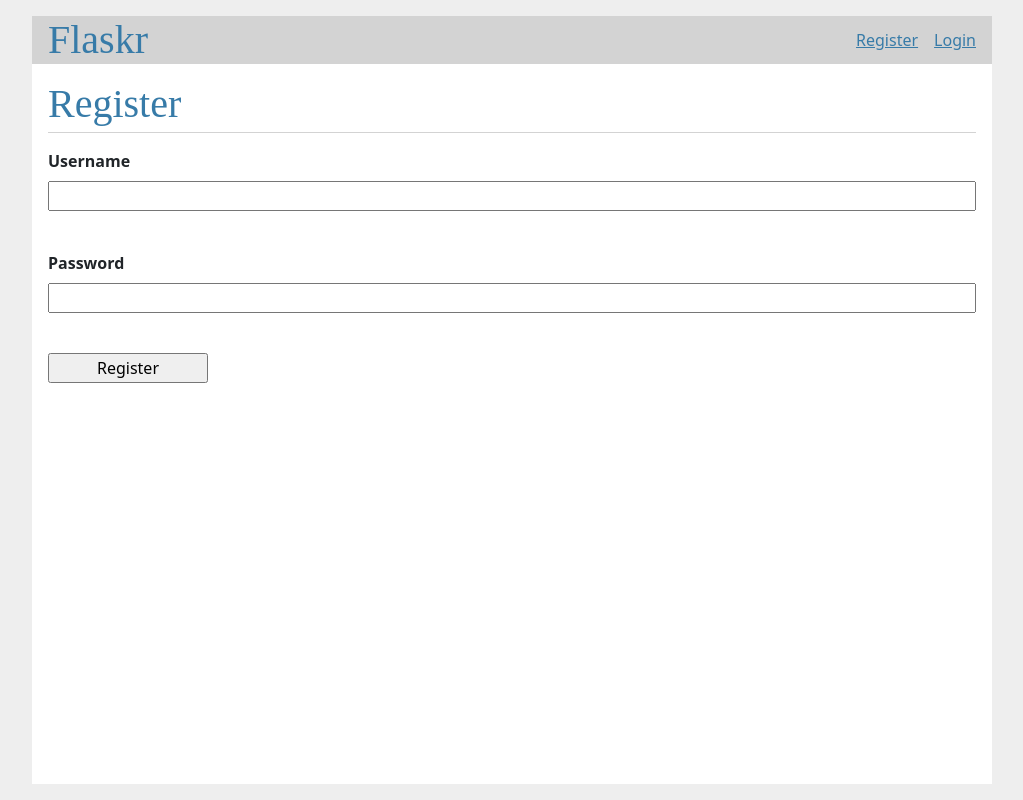
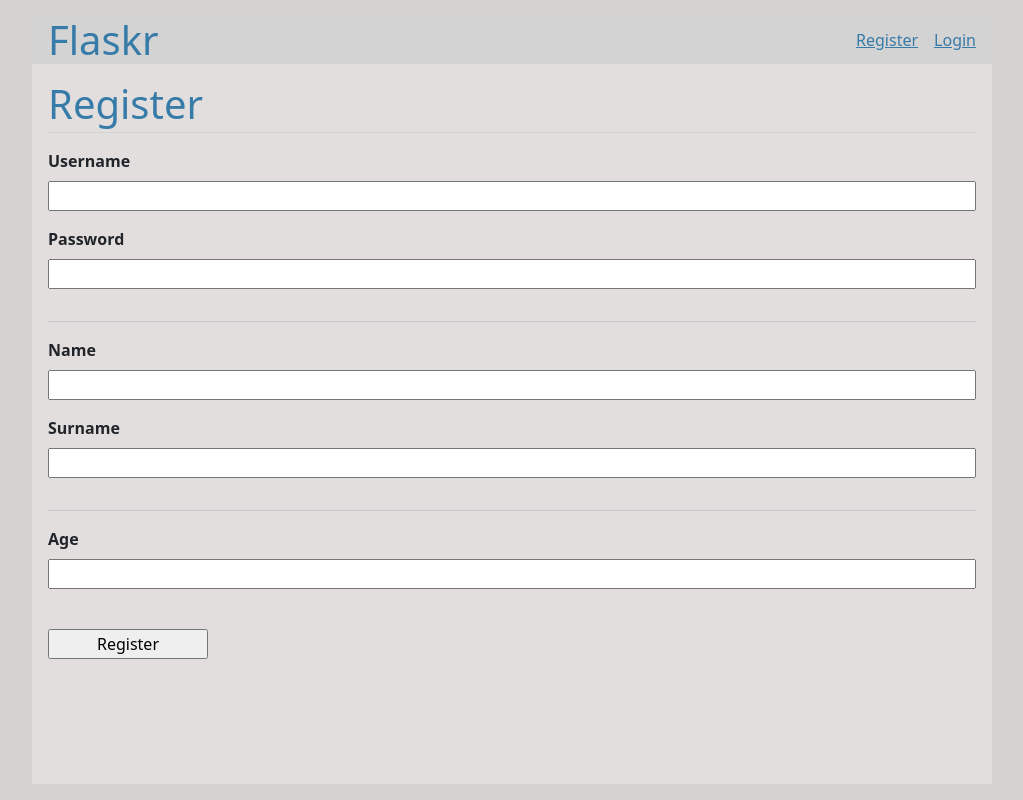
Before and after one commit to gabrielwawerski/FlaskDocs-Tutorial, a Flask app: page /auth/register in a window 1280 px wide. Shown: the whole page, without its empty margins (128-1151 px from the left). Run offline with Flask 2, Linux system fonts and the light colour scheme.

Commit message:
Refactors, fixes, improvements, app should be stable

```diff
--- a/flaskr/auth.py
+++ b/flaskr/auth.py
@@ -49,6 +49,9 @@ def register():
     if request.method == 'POST':
         username = request.form['username']
         password = request.form['password']
+        name = request.form['name']
+        surname = request.form['surname']
+        age = request.form['age']
         db = get_db()
         error = None
 
@@ -56,6 +59,12 @@ def register():
             error = 'Username required.'
         elif not password:
             error = 'Password required.'
+        elif not name:
+            error = 'Name required.'
+        elif not surname:
+            error = 'Surname required.'
+        elif not age:
+            error = 'Age required.'
         elif db.execute(
             'SELECT id FROM user WHERE username = ?', (username,)
         ).fetchone() is not None:
@@ -63,8 +72,8 @@ def register():
 
         if error is None:
             db.execute(
-                'INSERT INTO user (username, password) VALUES (?, ?)',
-                (username, generate_password_hash(password))
+                'INSERT INTO user (username, password, name, surname, age) VALUES (?, ?, ?, ?, ?)',
+                (username, generate_password_hash(password), name, surname, age)
             )
             db.commit()
             del username, password
--- a/flaskr/schema.sql
+++ b/flaskr/schema.sql
@@ -4,14 +4,29 @@ DROP TABLE IF EXISTS post;
 CREATE TABLE user (
   id INTEGER PRIMARY KEY AUTOINCREMENT,
   username TEXT UNIQUE NOT NULL,
-  password TEXT NOT NULL
+  password TEXT NOT NULL,
+  name TEXT NOT NULL,
+  surname TEXT NOT NULL,
+  age INTEGER NOT NULL
 );
 
 CREATE TABLE post (
   id INTEGER PRIMARY KEY AUTOINCREMENT,
   author_id INTEGER NOT NULL,
+  comment_id INTEGER,
   created TIMESTAMP NOT NULL DEFAULT CURRENT_TIMESTAMP,
   title TEXT NOT NULL,
-  body TEXT NOT NULL,
+  post TEXT NOT NULL,
   FOREIGN KEY (author_id) REFERENCES user (id)
+  FOREIGN KEY (comment_id) REFERENCES comment (id)
 );
+
+CREATE TABLE comment (
+  id INTEGER PRIMARY KEY AUTOINCREMENT,
+  author_id INTEGER NOT NULL,
+  post_id INTEGER NOT NULL,
+  created TIMESTAMP NOT NULL DEFAULT CURRENT_TIMESTAMP,
+  comment TEXT NOT NULL,
+  FOREIGN KEY (author_id) REFERENCES user (id)
+  FOREIGN KEY (post_id) REFERENCES post (id)
+);
--- a/flaskr/static/style.css
+++ b/flaskr/static/style.css
@@ -1,13 +1,15 @@
-html { font-family: sans-serif; background: #eee; padding: 1rem; }
-body { max-width: 960px; margin: 0 auto; background: white; }
-h1 { font-family: serif; color: #377ba8; margin: 1rem 0; }
-a { color: #377ba8; }
-hr { border: none; border-top: 1px solid lightgray; }
+html { background: #d6d2d2; padding: 1rem; }
+body { max-width: 960px; margin: 0 auto; background: #e3dede; }
+h1, h2, h3, h4, h5, h6 { color: #377ba8; margin: 1rem 0; text-decoration: none; }
+
+a { color: #377ba8; margin: 0; padding: 0; }
+asimple { text-decoration: none; }
+hr { border: none; border-top: 1px solid slategray; }
 nav { background: lightgray; display: flex; align-items: center; padding: 0 0.5rem; }
-nav h1 { flex: auto; margin: 0; }
-nav h1 a { text-decoration: none; padding: 0.25rem 0.5rem; }
+nav h1, h2, h3, h4, h5, h6 { flex: auto; margin: 0; }
+nav h1 a, h2 a, h3 a, h4 a, h5 a, h6 a { text-decoration: none; padding: 0.25rem 0.5rem; }
 nav ul  { display: flex; list-style: none; margin: 0; padding: 0; }
-nav ul li a, nav ul li span, header .action { display: block; padding: 0.5rem; }
+nav ul li a, nav ul li span, header .action { display: block; padding: 0 0.5rem 0 }
 .content { padding: 0 1rem 1rem; }
 .content > header { border-bottom: 1px solid lightgray; display: flex; align-items: flex-end; }
 .content > header h1 { flex: auto; margin: 1rem 0 0.25rem 0; }
--- a/flaskr/templates/auth/register.html
+++ b/flaskr/templates/auth/register.html
@@ -8,9 +8,16 @@
 <form method="post">
     <label for="username">Username</label>
     <input name="username" id="username" required>
-    <br>
     <label for="password">Password</label>
     <input type="password" name="password" id="password" required>
+    <hr>
+    <label for="name">Name</label>
+    <input type="text" name="name" id="name" required>
+    <label for="surname">Surname</label>
+    <input type="text" name="surname" id="surname" required>
+    <hr>
+    <label for="age">Age</label>
+    <input type="number" name="age" id="age" required>
     <br>
     <input type="submit" value="Register">
 </form>
--- a/flaskr/templates/base.html
+++ b/flaskr/templates/base.html
@@ -5,7 +5,7 @@
   <h1><a href="/">Flaskr</a></h1>
   <ul>
     {% if g.user %}
-      <li><span>{{ g.user['username'] }}</span>
+      <li><span><a href="{{ url_for('blog.display_profile', id=g.user['id']) }}">{{ g.user['username'] }}</a></span>
       <li><a href="{{ url_for('auth.logout') }}">Logout</a>
     {% else %}
       <li><a href="{{ url_for('auth.register') }}">Register</a>
--- a/flaskr/templates/blog/index.html
+++ b/flaskr/templates/blog/index.html
@@ -20,11 +20,11 @@
       <article class="post">
         <header>
           <div>
-            <h1>{{ post['title'] }}</h1>
-            <div class="about">by {{ post['username'] }} on {{ post['created'].strftime('%Y-%m-%d') }}</div>
+            <h1><a href="{{ url_for('blog.display_post', id=post['id']) }}">{{ request.form['title'] or post['title'] }}</a></h1>
+            <div class="about">by <a href="{{ url_for('blog.display_profile', id=g.user['id']) }}">{{ post['username'] }}</a> on {{ post['created'].strftime('%Y-%m-%d') }}</div>
           </div>
           {% if g.user['id'] == post['author_id'] %}
-            <a class="action" href="{{ url_for('blog.update', id=post['id']) }}">Edit</a>
+            <a class="action asimple" href="{{ url_for('blog.update', id=post['id']) }}">Edit</a>
           {% endif %}
         </header>
         <p class="body">{{ post['body'] }}</p>
--- a/flaskr/templates/blog/update.html
+++ b/flaskr/templates/blog/update.html
@@ -1,7 +1,7 @@
 {% extends 'base.html' %}
 
 {% block header %}
-  <h1>{% block title %}Edit "{{ post['title'] }}"{% endblock %}</h1>
+  <h3>{% block title %}Edit "{{ post['title'] }}"{% endblock %}</h3>
 {% endblock %}
 
 {% block content %}
@@ -9,8 +9,8 @@
     <label for="title">Title</label>
     <input name="title" id="title"
       value="{{ request.form['title'] or post['title'] }}" required>
-    <label for="body">Body</label>
-    <textarea name="body" id="body">{{ request.form['body'] or post['body'] }}</textarea>
+    <label for="post">Post</label>
+    <textarea name="post" id="post">{{ request.form['post'] or post['post'] }}</textarea>
     <input type="submit" value="Save">
   </form>
   <hr>
```
Also changed, not shown: flaskr/blog.py (+74 -28 lines), flaskr/templates/blog/create.html (+5 -5 lines), flaskr/templates/blog/post.html (added, +34 -0 lines), flaskr/templates/blog/profile.html (added, +12 -0 lines).
